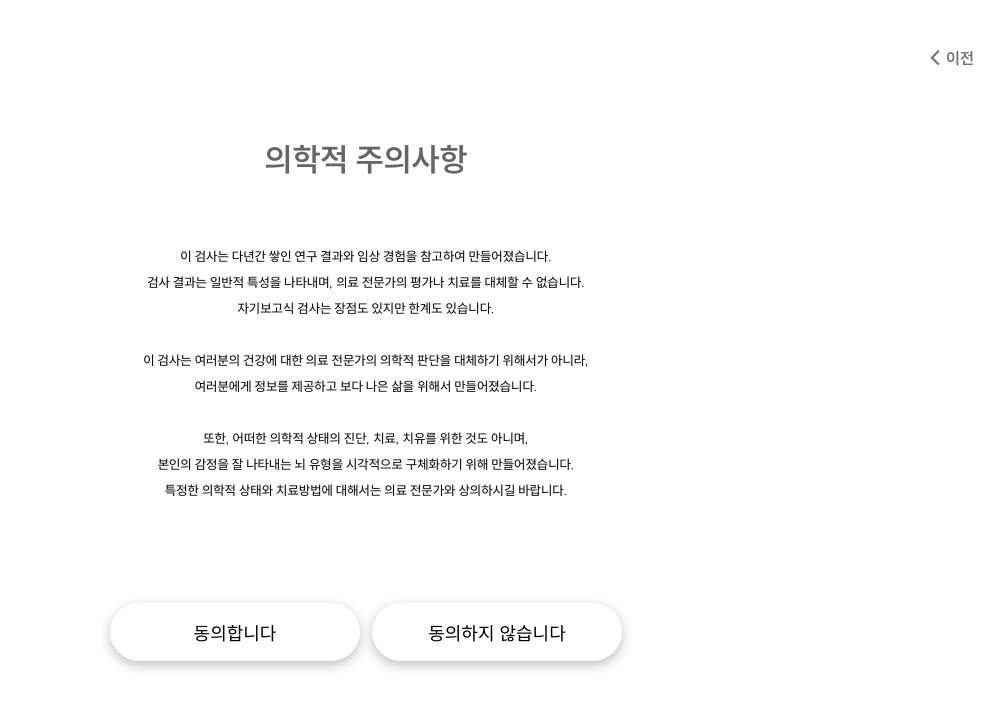
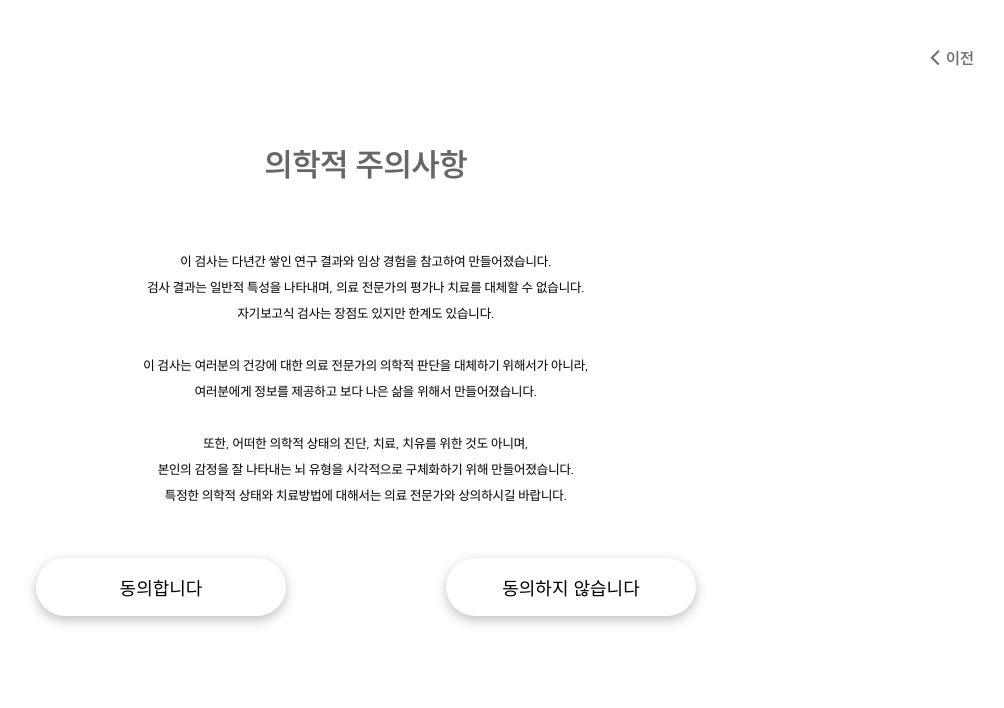
Before and after one commit to jiminseong/braintest, a React (Vite) app: page /caution in a window 1280 px wide. Shown: the top 708 px of the page, without its empty margins (274-1278 px from the left). Built offline with nearby package versions, Linux system fonts and the light colour scheme.

Commit message:
질문 (다음) 버튼 → 이전 주의사항 페이지 버튼 과 위치 동일

```diff
--- a/src/pages/caution/CautionPage.tsx
+++ b/src/pages/caution/CautionPage.tsx
@@ -72,18 +72,20 @@ const CautionPage = () => {
     return (
         <PageWrapper>
             <BacKButton top="3em" onClick={() => handleBackButton()} />
+            <Column>
+                <ContentColumn>
                     <Title>{cautionTitle}</Title>
                     <CautionText>{cautionText}</CautionText>
                     {agreeState ? (
-                <CenterWrapper>
                         <BlueButton onClick={() => navigate('/test/content')}>시작하기</BlueButton>
-                </CenterWrapper>
                     ) : (
                         <RowWrapper>
                             <BlueButton onClick={() => handleCautionText()}>동의합니다</BlueButton>
                             <RedButton onClick={() => handleBackButton()}>동의하지 않습니다</RedButton>
                         </RowWrapper>
                     )}
+                </ContentColumn>
+            </Column>
         </PageWrapper>
     );
 };
@@ -100,16 +102,30 @@ const PageWrapper = styled.div`
     background: #ffffff;
 `;
 
+const Column = styled.div`
+    display: flex;
+    flex-direction: column;
+    align-items: center;
+    padding-top: 4.5em;
+    height: 100%;
+    position: relative;
+`;
+
+const ContentColumn = styled(Column)`
+    width: 100%;
+    gap: 4em;
+`;
+
 const Title = styled.div`
     color: #666666;
     font-size: 2em;
     font-weight: 700;
-    margin-bottom: 2em;
+    margin-bottom: 2ㄴem;
 `;
 
 const CautionText = styled.div`
-    width: 40%;
-    height: 45%;
+    width: 100%;
+    height: 37.5%;
     font-size: 0.8125em;
     text-align: center;
     color: #111;
@@ -118,13 +134,8 @@ const CautionText = styled.div`
 `;
 
 const RowWrapper = styled.div`
-    width: 40%;
+    width: 100%;
     display: flex;
-    justify-content: space-between;
-`;
-
-const CenterWrapper = styled.div`
-    width: 40%;
-    display: flex;
+    gap: 10em;
     justify-content: center;
 `;
```
Lines whose indentation alone changed are shown as unchanged.
